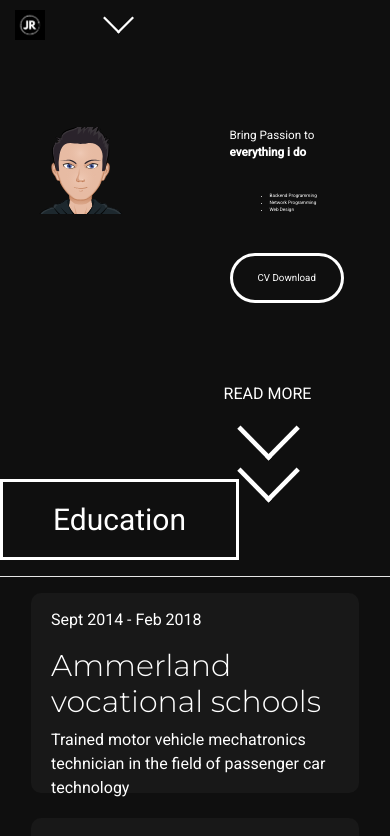
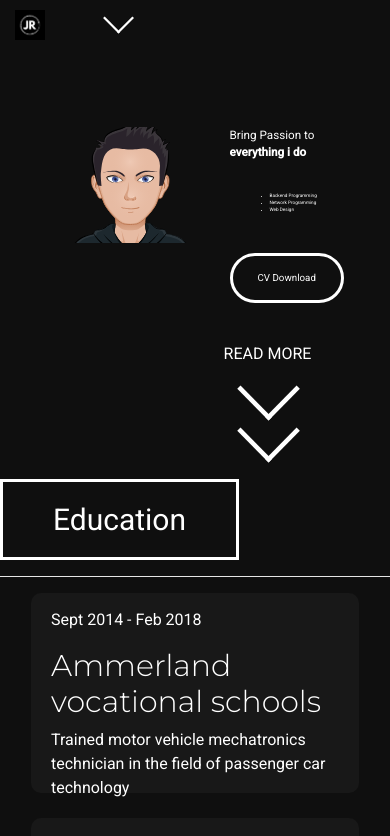
Before and after one commit to JanRipken/ripken, a Vue app: page /resume in a window 390 px wide. Shown: the top 836 px of the page. Built offline with nearby package versions, Linux system fonts and the light colour scheme; what vue-resource would draw is missing.

Commit message:
responsive

```diff
--- a/src/routes/Resume.vue
+++ b/src/routes/Resume.vue
@@ -3,13 +3,13 @@
 <template>
     <div>
         <b-container fluid class="cont-1">
-            <b-row col-4 d-flex justify-content-center text-center>
-                <b-col>
+            <b-row class="">
+                <b-col class="text-center">
                     <div>
-                        <img class="img-me" src="../assets/meinAvatar.svg" />
+                        <img class="img-me " src="../assets/meinAvatar.svg" />
                     </div>
                 </b-col>
-                <b-col class="cont-1-col-2  ">
+                <b-col class="cont-1-col-2">
                     <div>
                         <div class="oben1">
                             Bring Passion to
@@ -201,10 +201,10 @@ export default {
     margin-left: 10%;
 }
 .img-me {
-    width: 60%;
-    height: 60%;
+    width: 80%;
+    height: 100%;
     position: relative;
-    left: calc(50% - 50px);
+    left: calc(30%);
 }
 
 .oben1 {
@@ -259,7 +259,7 @@ export default {
 .down {
     position: absolute;
     left: calc(50% - 50px);
-    top: calc(100%);
+    top: calc(100% - 40px);
 
     color: white !important;
 }
```
